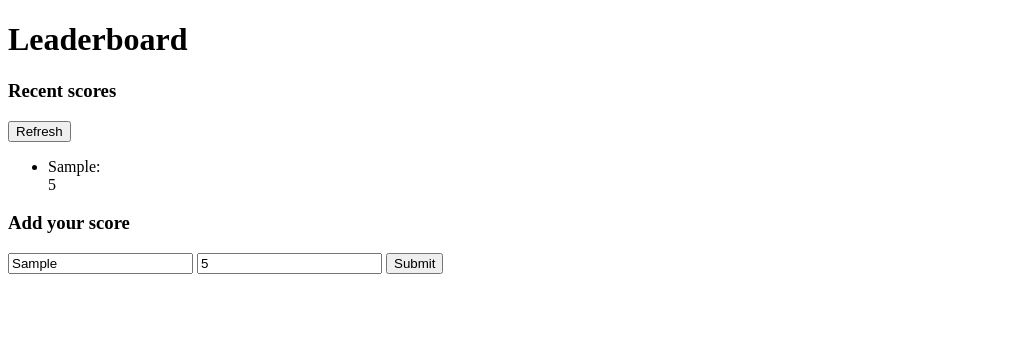
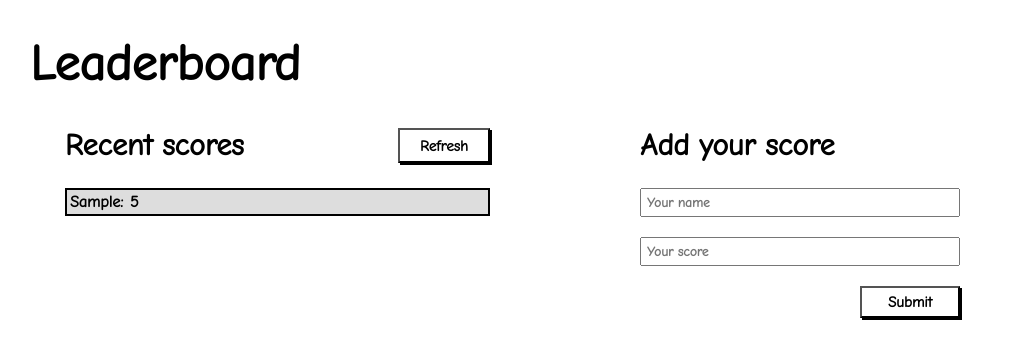
Before and after one commit to zkr024/Leaderboard, a website built with webpack: page src/index.html in a window 1280 px wide. Both pictures are taken after typing "Sample", "5" into the empty fields and a click on the button "Submit". Shown: the whole page, without its empty margins (0-1017 px from the left). Built offline with nearby package versions, Linux system fonts and the light colour scheme.

Commit message:
update app view
follow template wireframe

```diff
--- a/src/index.html
+++ b/src/index.html
@@ -4,24 +4,29 @@
 <head>
     <meta charset="UTF-8">
     <meta name="viewport" content="width=device-width, initial-scale=1.0">
-    <title>Wbpack Exercise</title>
+    <link rel="preconnect" href="https://fonts.googleapis.com">
+    <link rel="preconnect" href="https://fonts.gstatic.com" crossorigin>
+    <link href="https://fonts.googleapis.com/css2?family=Comic+Neue&display=swap" rel="stylesheet">
+    <title>Leader-Board</title>
 </head>
 <body>
     <h1>Leaderboard</h1>
-    <section class="scoresList">
+    <section>
+        <div class="scoresList">
             <div class="recent">
                 <h3>Recent scores</h3>
                 <button class="reset" type="reset">Refresh</button>
             </div>
             <ul id="list"></ul>
-    </section>
-    <section class="addScore">
+        </div>
+        <div class="addScore">
             <h3>Add your score</h3>
             <form class="input">
                 <input class="name" type="text" placeholder="Your name" required>
                 <input class="score" type="number" placeholder="Your score" required>
                 <button class="submit" type="submit">Submit</button>
             </form>
+        </div>
     </section>
 </body>
 </html>
--- a/src/modules/addToList.js
+++ b/src/modules/addToList.js
@@ -1,13 +1,16 @@
 import storeRecords from './storeRecords.js';
 import { list } from './variables.js';
+import colorBackground from './colorBackground.js';
 
 const updateList = () => {
   list.innerHTML = '';
   const scoreData = storeRecords();
   if (scoreData !== undefined) {
+    let count = 0;
     scoreData.forEach((element) => {
+      count += 1;
       list.innerHTML += `
-				<li class="position">
+				<li class="position ${colorBackground(count)}">
 					<div class="player">${element.name}: </div>
 					<div class="result">${element.score}</div>
 				</li>
--- /dev/null
+++ b/src/modules/colorBackground.js
@@ -0,0 +1,11 @@
+const colorBackground = (counter) => {
+  let change;
+  if (counter % 2 !== 0) {
+    change = 'newColor';
+    return change;
+  }
+  change = 'old';
+  return change;
+};
+
+export default colorBackground;
--- a/src/modules/getScore.js
+++ b/src/modules/getScore.js
@@ -7,6 +7,7 @@ const getScore = form.addEventListener('submit', (e) => {
   newScore.addScore(participant.value, score.value);
   newScore.save();
   updateList();
+  form.reset();
 });
 
 export default getScore;
--- a/src/style.css
+++ b/src/style.css
@@ -1,3 +1,78 @@
 * {
   box-sizing: border-box;
+  padding: 0;
+  margin: 0;
+  font-family: "Comic Neue", cursive;
+  font-weight: 700;
 }
+
+h1 {
+  margin: 35px 0 35px 30px;
+  font-size: 50px;
+}
+
+section,
+.recent,
+.position,
+.addScore,
+.input {
+  display: flex;
+}
+
+.recent h3,
+.addScore h3 {
+  font-size: 30px;
+}
+
+.scoresList {
+  width: 50%;
+}
+
+.recent {
+  justify-content: space-between;
+  padding: 0 150px 0 65px;
+}
+
+button {
+  font-size: 15px;
+  padding: 5px 20px;
+  background: #fff;
+  box-shadow: 2px 2px;
+}
+
+#list{
+  margin: 25px 150px 0 65px;
+  border: 2px solid #000;
+}
+
+.position {
+  padding: 3px;
+}
+
+.newColor {
+  background: #ddd;
+}
+
+.player {
+  width: 60px
+}
+
+.addScore,
+.input {
+  flex-direction: column;
+  width: 50%;
+}
+
+.input{
+  margin-top: 25px;
+}
+
+input {
+  margin-bottom: 20px;
+  padding: 5px;
+}
+
+.submit {
+  width: 100px;
+  align-self: flex-end;
+}
```
Lines whose indentation alone changed are shown as unchanged.
